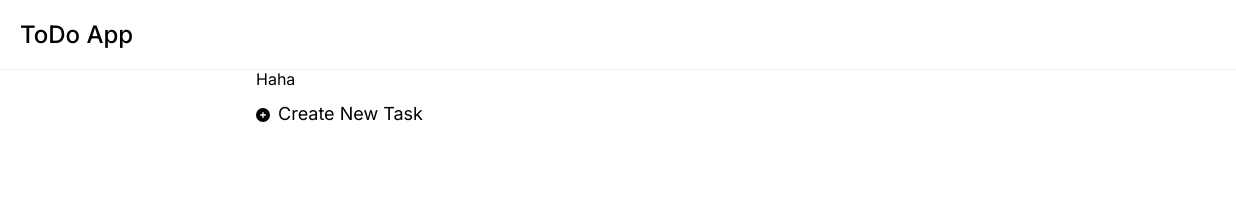
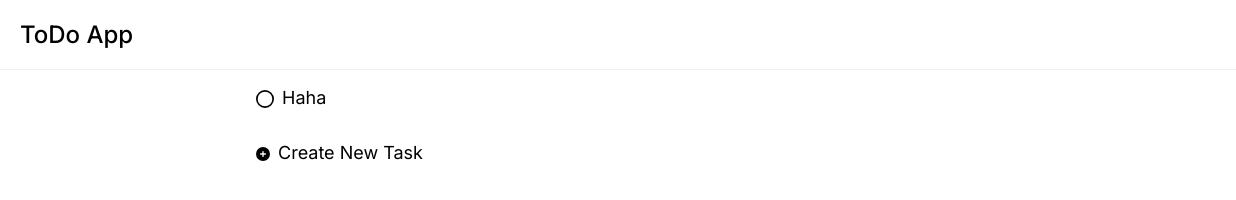
Before and after one commit to anasahmd/todo-list, a website built with webpack: page src/template.html in a window 1280 px wide. Shown: the full height of the page, 44-1280 px from the left. Built offline with nearby package versions, Linux system fonts and the light colour scheme; files whose address does not match are found by name.

Commit message:
Add Todo check function

```diff
--- a/src/DOM/components/todo.js
+++ b/src/DOM/components/todoDom.js
@@ -1,5 +1,7 @@
 import { todo } from '../../index';
 import plusSvg from '../../images/plus.svg';
+import circleSvg from '../../images/circle.svg';
+import checkboxSvg from '../../images/checkbox.svg';
 import createTodoForm from './todoForm';
 
 export default function createTodoList() {
@@ -7,24 +9,41 @@ export default function createTodoList() {
 	todoList.id = 'todo-list';
 	const todos = todo.getTodos();
 	for (let todo of todos) {
-		todoList.appendChild(createTodo(todo));
+		todoList.appendChild(createTodoDom(todo));
 	}
 	return todoList;
 }
 
-export function createTodo(val) {
-	const todo = document.createElement('div');
-	todo.classList.add('todo-container');
+export function createTodoDom(val) {
+	const todoDom = document.createElement('div');
+	todoDom.classList.add('todo-container');
 
 	const checkBox = document.createElement('div');
+	const checkBoxIcon = document.createElement('img');
+	if (val.done) {
+		checkBoxIcon.src = checkboxSvg;
+	} else {
+		checkBoxIcon.src = circleSvg;
+	}
+	checkBox.addEventListener('click', () => {
+		console.log(val);
+		if (val.done) {
+			todo.setTodoDone(val, false);
+			checkBoxIcon.src = circleSvg;
+		} else {
+			todo.setTodoDone(val, true);
+			checkBoxIcon.src = checkboxSvg;
+		}
+	});
+	checkBox.appendChild(checkBoxIcon);
 	checkBox.classList.add('check-box');
-	todo.appendChild(checkBox);
+	todoDom.appendChild(checkBox);
 
-	const title = document.createElement('div');
-	todo.appendChild(title);
+	const title = document.createElement('h4');
+	todoDom.appendChild(title);
 	title.innerHTML = val.title;
 
-	return todo;
+	return todoDom;
 }
 
 export function createNewTodoLink() {
--- a/src/DOM/main.js
+++ b/src/DOM/main.js
@@ -1,6 +1,6 @@
 import mainCss from '../css/main.css';
 
-import createTodoList, { createNewTodoLink } from './components/todo';
+import createTodoList, { createNewTodoLink } from './components/todoDom';
 import createTodoForm from './components/todoForm';
 import { todo } from '..';
 
--- a/src/css/main.css
+++ b/src/css/main.css
@@ -143,3 +143,24 @@ select {
 	font-weight: 400;
 	font-size: 1.125rem;
 }
+
+.todo-container {
+	display: flex;
+	align-items: center;
+	gap: 0.5rem;
+	cursor: pointer;
+	padding: 1rem 0;
+}
+
+.todo-container:hover {
+}
+
+.todo-container img {
+	margin-top: 4px;
+	width: 1.125rem;
+}
+
+.todo-container h4 {
+	font-weight: 400;
+	font-size: 1.125rem;
+}
--- a/src/todo.js
+++ b/src/todo.js
@@ -1,6 +1,6 @@
 import Todo from './classes/todo';
 import Project from './classes/project';
-import { createTodo as createTodoDom } from './DOM/components/todo';
+import { createTodoDom } from './DOM/components/todoDom';
 import { createProjectSelector } from './DOM/main';
 
 export default function createTodo() {
@@ -40,12 +40,18 @@ export default function createTodo() {
 	};
 
 	const addTodoToProject = (todo, project) => {
-		project.newTodo = todo.id;
-		todo.project = project.title;
+		if (project.title) {
+			project.newTodo = todo.id;
+			todo.project = project.title;
+		}
 	};
 
 	const saveTodo = (todo) => {
 		todoArray.push(todo);
+	};
+
+	const setTodoDone = (todo, bool) => {
+		todo.done = bool;
 	};
 
 	const createNewProject = (title) => {
@@ -84,6 +90,7 @@ export default function createTodo() {
 		createNewProject,
 		getProjects,
 		getTodos,
+		setTodoDone,
 		getActiveSidebar,
 		setActiveSidebar,
 		getPriorityList,
```
Also changed, not shown: src/images/checkbox.svg (added), src/images/circle.svg (added).
